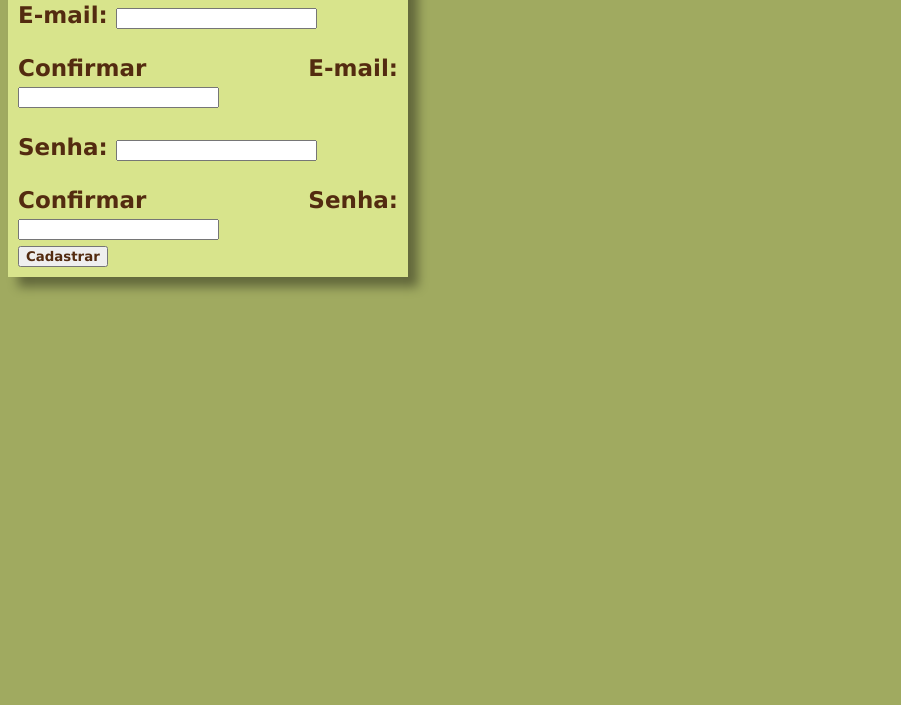
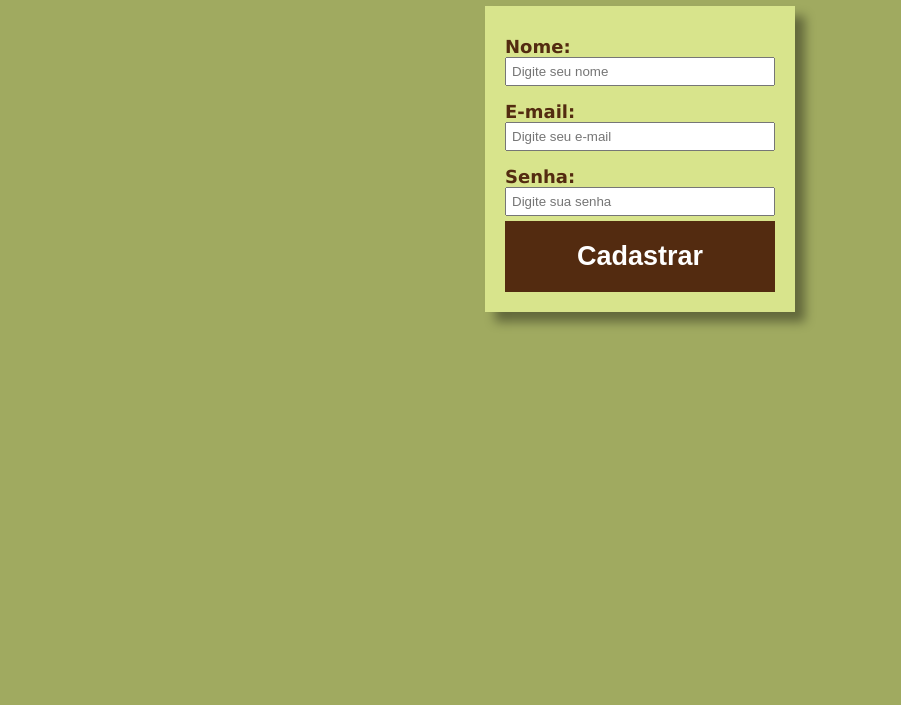
Before and after one commit to MIBFIAP/sprint-1-java, a plain HTML site: page pagina inicial/cadastro/index.html in a window 1280 px wide. Shown: the part 95-800 px from the top of the page, without its empty margins (0-901 px from the left). Drawn offline with Linux system fonts and the light colour scheme.

Commit message:
projeto finalizado

```diff
--- a/pagina inicial/cadastro/css/cadastro.css
+++ /dev/null
@@ -1,30 +0,0 @@
-*{
-    color: rgb(83, 43, 16);
-    font-weight: bold;
-    font-family: 'Lucida Sans', 'Lucida Sans Regular', 'Lucida Grande', 'Lucida Sans Unicode', Geneva, Verdana, sans-serif;
-}
-body{
-    background-color: #A0AA60;
-    display: flex;
-}
-.formulario{
-    font-size: 23px;
-    padding: 10px;
-    background-color: #D8E48C;
-    box-shadow: 10px 10px 10px rgba(0, 0, 0, 0.389);
-    width: 380px;
-}
-.cadastro{
-    text-align: justify;
-}
-#botao{
-    border: none;
-    padding: 10px;
-    border-radius: 2px;
-    margin-top: 15px;
-    background-color:rgb(83, 43, 16);
-    color: #e7e7e7;
-    font-weight: bold;
-    cursor: pointer;
-    font-size: 16px;
-}
--- a/pagina inicial/cadastro/index.html
+++ b/pagina inicial/cadastro/index.html
@@ -1,44 +1,27 @@
 <!DOCTYPE html>
-<html lang="pt-br">
+<html lang="en">
 <head>
     <meta charset="UTF-8">
     <meta http-equiv="X-UA-Compatible" content="IE=edge">
     <meta name="viewport" content="width=device-width, initial-scale=1.0">
-    <title>Página de cadastro</title>
-    <script src="cadastro.js"></script>
-    <link rel="stylesheet" href="css/cadastro.css">
+    <title>Cadastro Greenovation</title>
+    <link rel="stylesheet" href="style.css">
 </head>
 <body>
-<div class="formulario">
-    <form class="cadastro">
-        <form>
-            <label for="name">Nome completo: </label>
-            <input type="name" id="name" name="name" required>
-            <br><br>
+    <h1>Cadastro Greenovation</h1>
+    <form id="form">
+      <label for="name">Nome:</label>
+      <input type="text" placeholder="Digite seu nome" id="name" name="name" required>
 
-            <label for="email">E-mail:</label>
-            <input type="email" id="email" name="email" required>
-            <br><br>
+      <label for="email">E-mail:</label>
+      <input type="email" placeholder="Digite seu e-mail" id="email" name="email" required>
 
-            <label for="confirm-email">Confirmar E-mail:</label>
-            <input type="email" id="confirm-email" name="confirm-email" required>
-            <br><br>
+      <label for="password">Senha:</label>
+      <input type="password" placeholder="Digite sua senha" id="password" name="password" required>
 
-            <label for="password">Senha:</label>
-            <input type="password" id="password" name="password" required>
-            <br><br>
+      <button type="submit">Cadastrar</button>
+    </form>
 
-            <label for="confirm-password">Confirmar Senha:</label>
-            <input type="password" id="confirm-password" name="confirm-password" required>
-
-            <div class="botao">
-                <button type="submit">Cadastrar</button>
-            </div>
-
-        </form>
-    </div>
-
-    </form>
-</div>
+      <script src="script.js"></script>
 </body>
 </html>
--- /dev/null
+++ b/pagina inicial/cadastro/script.js
@@ -0,0 +1,12 @@
+const form = document.getElementById('form');
+
+form.addEventListener('submit', (event) => {
+  event.preventDefault();
+
+  const formData = new FormData(form);
+  const userData = Object.fromEntries(formData.entries());
+
+  console.log(userData);
+
+  alert('Cadastro realizado com sucesso!');
+});
--- /dev/null
+++ b/pagina inicial/cadastro/style.css
@@ -0,0 +1,48 @@
+body {
+    font-family: 'Lucida Sans', 'Lucida Sans Regular', 'Lucida Grande', 'Lucida Sans Unicode', Geneva, Verdana, sans-serif;
+    margin: 0;
+    padding: 20px;
+    background-color: #A0AA60;
+    font-weight: bold;
+    color: rgb(83, 43, 16);
+  }
+
+  h1 {
+    text-align: center;
+  }
+
+  form {
+    width: 25%;
+    margin: auto;
+    display: flex;
+    flex-direction: column;
+    box-sizing: border-box;
+    padding: 20px;
+    font-size: 18px;
+    background-color: #D8E48C;
+    box-shadow: 10px 10px 10px rgba(0, 0, 0, 0.389);
+  }
+
+  label {
+    margin-top: 10px;
+  }
+
+  input {
+    padding: 5px;
+    margin-bottom: 5px;
+  }
+
+  button {
+    padding: 20px;
+    background-color: rgb(83, 43, 16);
+    color: white;
+    border: none;
+    cursor: pointer;
+    font-size: 27px;
+    font-weight: bolder
+  }
+
+  button:hover {
+    background-color: transparent;
+    color: rgb(83, 43, 16);
+  }
```
Also changed, not shown: pagina inicial/cadastro/script/cadastro.js (deleted, +0 -22 lines).
